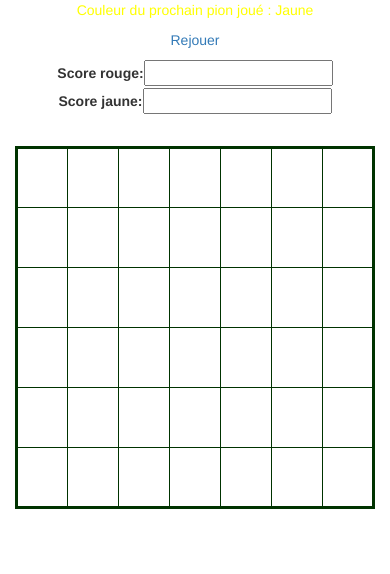
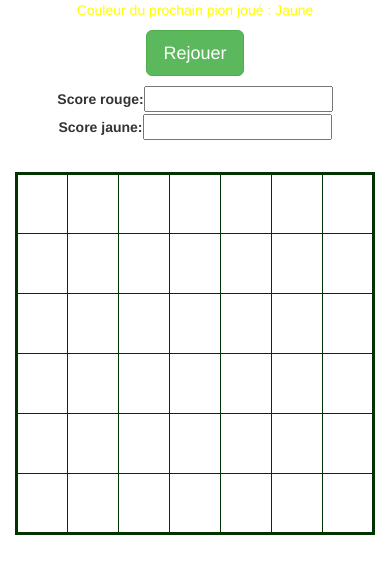
Before and after one commit to xavierxc14/connect, a website: page www/index.html in a window 390 px wide. Drawn offline with nearby package versions, Linux system fonts and the light colour scheme; some packages are replaced by stand-ins of ours.

Commit message:
Modify boutton with bootstrap.

```diff
--- a/www/index.html
+++ b/www/index.html
@@ -15,7 +15,7 @@
     <div class="container-fluid">
         <div id="placeholder">
             <p id='ma_balise' align="center">Couleur du premier joueur : Jaune</p>
-            <p align="center"><a href="#" onClick="remiseZero()">Rejouer</a></p>
+            <p align="center"><button type="button" class="btn btn-success btn-lg" onClick="remiseZero()">Rejouer</button></p>
             <div align="center">
                 <label for="scoreRouge">Score rouge:</label><input type="text" id="scoreRouge" align="center" readonly/>
                 <label for="scoreJaune">Score jaune:</label><input type="text" id="scoreJaune" align="center" readonly/>
```
